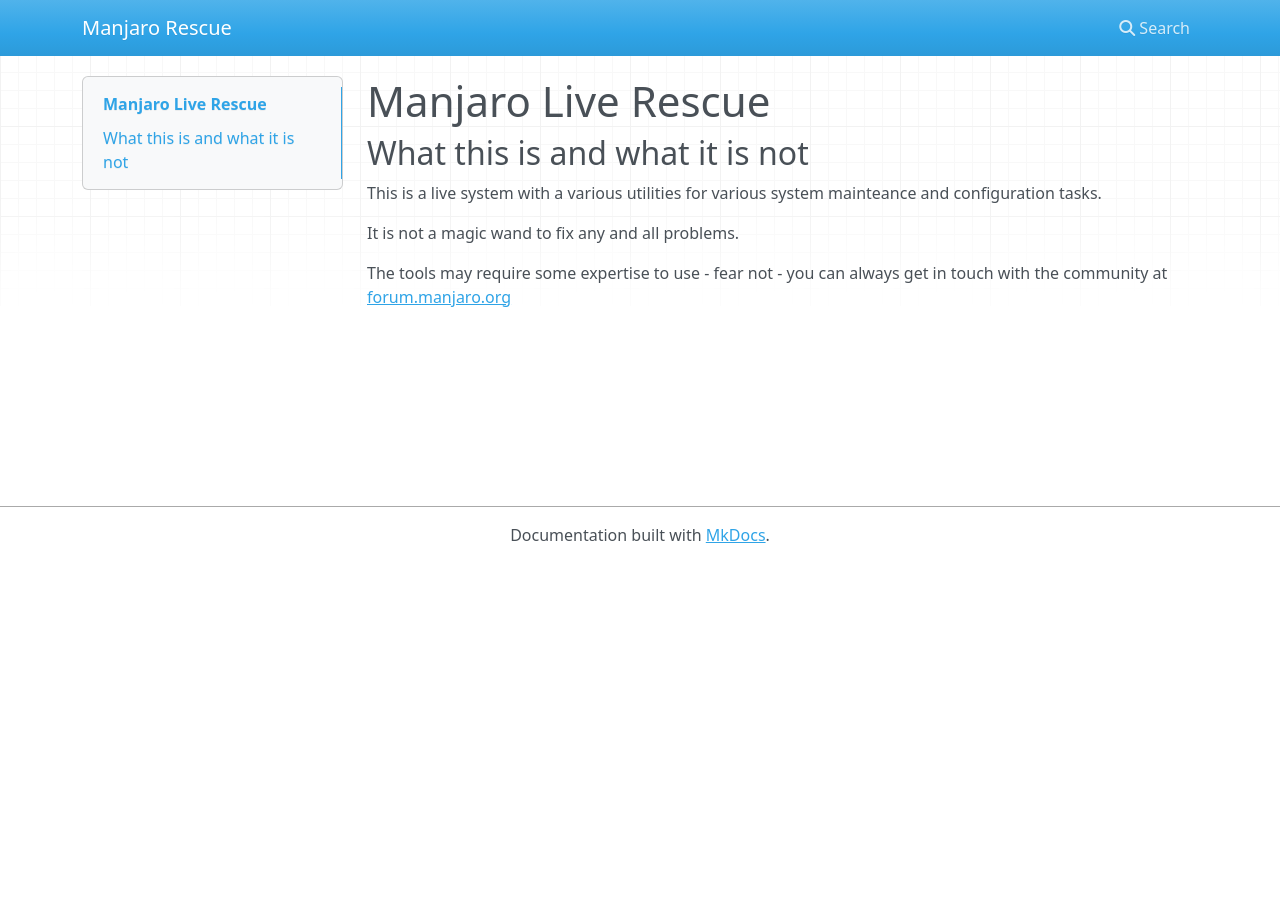
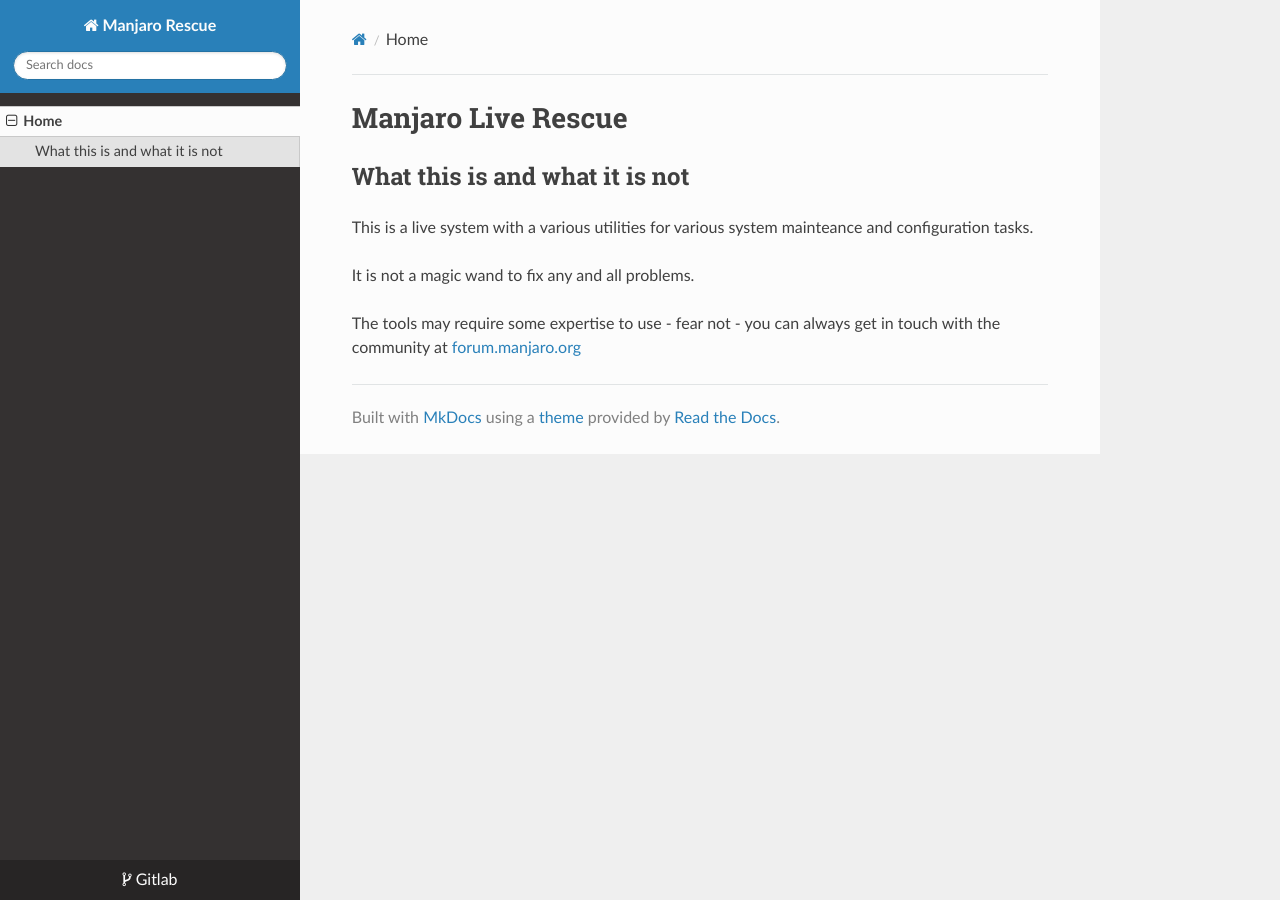
Before and after one commit to fhdk/manjaro-rescue-docs, an MkDocs documentation site: the page built from docs/index.md, in a window 1280 px wide. Built offline with MkDocs 1.6.1, drawn with Linux system fonts in a browser that asks for light colours; nearby versions of some CDN libraries; part of the change alters nothing that is shown.

Commit message:
added PKGBUILD

```diff
--- a/mkdocs.yml
+++ b/mkdocs.yml
@@ -1,4 +1,7 @@
+repo_url: https://gitlab.manjaro.org/applications/pacman-mirrors
 site_name: Manjaro Rescue
 site_url: http://manjaro-rescue.local/
+theme:
+  name: readthedocs
 nav:
 - Home: index.md
```
Also changed, not shown: 1 other file.
